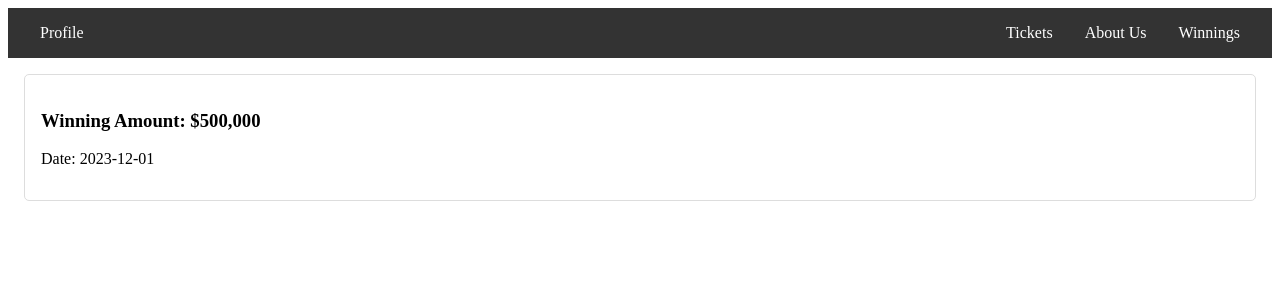
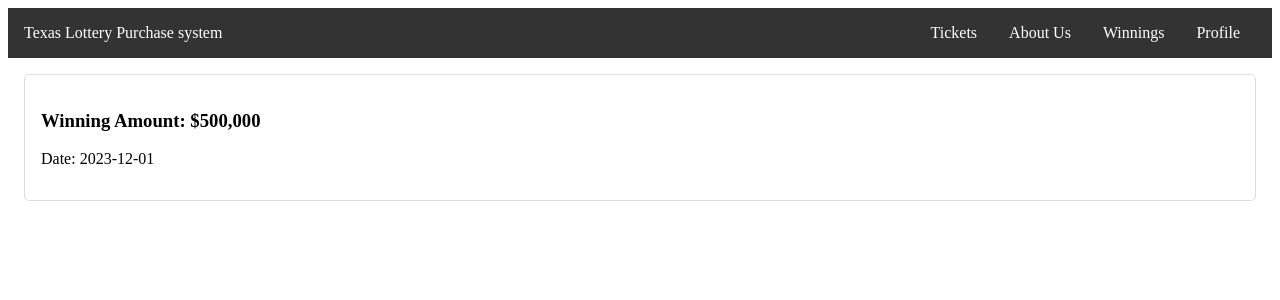
Before and after one commit to joshduplaa/SWE_Lottery_Project, a React (Create React App) app in the folder lps_client_app/: page / in a window 1280 px wide. Shown: the top 300 px of the page. Built offline with nearby package versions, Linux system fonts and the light colour scheme.

Commit message:
fixed navbar

```diff
--- a/lps_client_app/src/components/Navbar.js
+++ b/lps_client_app/src/components/Navbar.js
@@ -3,11 +3,12 @@ import React from 'react';
 function Navbar() {
   return (
     <nav>
-      <div className="profile">Profile</div>
+      <div className="title">Texas Lottery Purchase system</div>
       <div className="nav-links">
         <a href="/tickets">Tickets</a>
         <a href="/about-us">About Us</a>
         <a href="/winnings">Winnings</a>
+        <a href="/profile">Profile</a>
       </div>
     </nav>
   );
```
